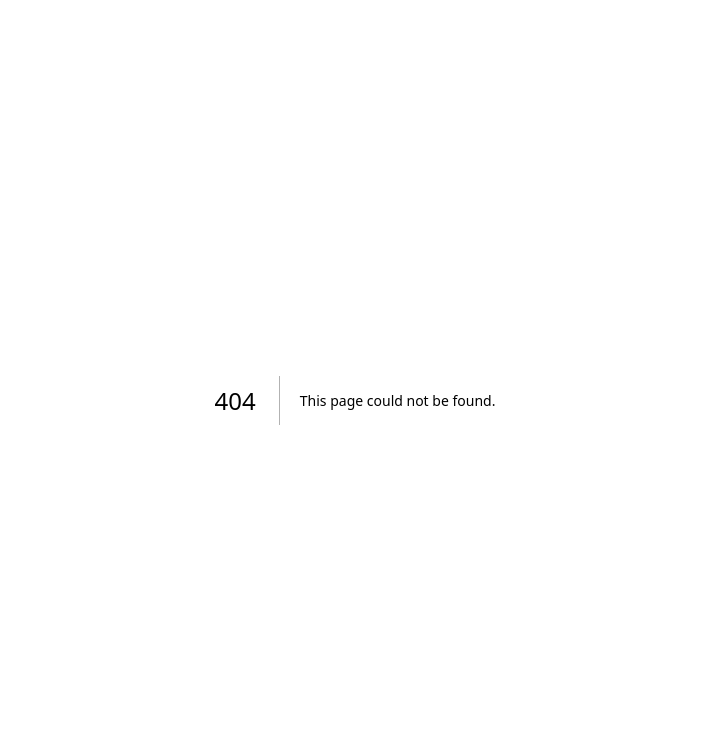
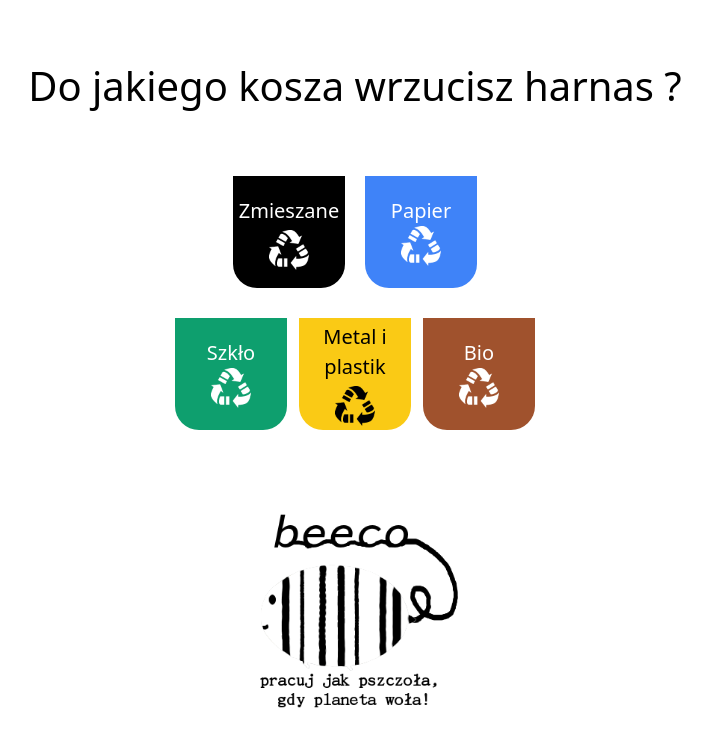
Before and after one commit to Stanlee77/beeco, a Next.js app: page /quiz in a window 1280 px wide. Before the commit this address had no page. Shown: the top 746 px of the page, without its empty margins (285-997 px from the left). Built offline with nearby package versions, Linux system fonts and the light colour scheme.

Commit message:
recycling minigame and some icons

```diff
--- /dev/null
+++ b/app/quiz/page.tsx
@@ -0,0 +1,73 @@
+'use client'
+import React from "react";
+
+const Page: React.FC = () => {
+  const handleContainerClick = (type: string) => {
+    let message = "";
+  switch (type) {
+    case "Zmieszane":
+      message = "Jaka mąka do szarlotki? Mąka pszenna krupczatka jest mąką idealną pod ciasta kruche. Ja jednak zazwyczaj mieszam mąką krupczatkę ze zwykła mąką pszenną tortową lub też uniwersalną. Czasem używam tylko mąki pszennej tortowej, ale daję wtedy małe jajko, ponieważ to niski typ mąki i nie potrzebuje tak dużo płynu. Przy idealnie dobranej ilości masła, mąka tortowa smakuje mi nawet bardziej niż ciasto kruche zrobione z krupczatki. ";
+      break;
+    case "Papier":
+      message = "Jakie są najlepsze jabłka do zrobienia szarlotki? Są dwie odmiany jabłek, które polecam gorąco i które sprawdzą Ci się w 100%. Antonówki oraz szara reneta. Są to kwaśne, twarde jabłka. Nie puszczają tak dużo soku a zachowują idealną strukturę i smak, który jest wręcz pożądany przy takim cieście jak szarlotka. ";
+      break;
+    case "Szkło":
+      message = "W pierwszej kolejności zagnieć ciasto kruche na szarlotkę. W dużej misce umieść razem dwie szklanki mąki (szklanka o pojemności 250 ml); jedno średnie jajko, które może być wyjęte prosto z lodówki; 1/4 szklankę cukru zwykłego lub drobnego - 80 g;  kostkę masła, którą polecam pokroić nożem na mniejsze kawałki. Masło również możesz wyjąć prosto z lodówki. Na koniec jeszcze tylko 2 łyżeczki proszku do pieczenia i ewentualnie szczypta soli. ";
+      break;
+    case "Metal i plastik":
+      message = "Ciasto wyrabiaj dłońmi lub mikserem z hakami do ciasta kruchego. Ja zawsze ciasto kruche wyrabiam w dłoniach. Postaraj się to zrobić szybko. Na początku może Ci się wydawać, że ciasto jest zbyt sypkie, jednak w trakcie rozcierania masła powinno połączyć się w zwartą kulę. Ja wolę wyrabiać ciasto w dużej misce, ale możesz też zrobić to na dużej desce, czystym blacie lub stolnicy. ";
+      break;
+    case "Bio":
+      message = "Przy tych proporcjach składników ciasto powinno wyjść idealne. Jeśli jednak dodasz za dużo mąki i okaże się, że ciasto nie łączy się w kulę polecam dodać łyżkę lodowatej wody lub płaską łyżkę kwaśnej śmietany 18 %.      ";
+      break;
+    default:
+      message = "Z ciasta uformuj kulę. Zawiń je w folię i umieść w lodówce na całą godzinę."
+  };
+  alert(message);
+}
+  return (
+    <div className="w-full">
+        <div className="flex justify-between flex-col items-center text-black text-[40px]">
+          <span className="mt-14 text-center">Do jakiego kosza wrzucisz harnas ?</span>
+        </div>
+        <div className="flex justify-center mt-[60px] gap-x-5">
+        <button className="bg-black w-28 h-28 flex rounded-b-3xl flex-col items-center text-white text-[20px]"
+        onClick={() => handleContainerClick('Zmieszane')}>
+        <span className="mt-5">Zmieszane</span>
+        <img className="w-10 h-10 mt-1" src="/recycling.png" alt="recycling icon" />
+        </button>
+        <button className="bg-blue-500 w-28 h-28 flex rounded-b-3xl flex-col items-center text-white text-[20px]"
+        onClick={() => handleContainerClick('Papier')}>
+        <span className="mt-5">Papier</span>
+        <img className="w-10 h-10" src="/recycling.png" alt="recycling icon" />
+        </button>
+
+        </div>
+
+
+        <div className="flex justify-center mt-[30px] gap-x-3">
+        <button className="bg-green-500 w-28 h-28 flex rounded-b-3xl flex-col items-center text-white text-[20px]"
+        onClick={() => handleContainerClick('Szkło')}>
+        <span className="mt-5">Szkło</span>
+        <img className="w-10 h-10" src="/recycling.png" alt="recycling icon" />
+        </button>
+        <button className="bg-yellow-300 w-28 h-28 flex rounded-b-3xl flex-col text-black items-center  text-[20px] text-center"
+        onClick={() => handleContainerClick('Metal i plastik')}>
+        <span className="mt-1">Metal i plastik</span>
+        <img className="w-10 h-10 mt-1" src="/recycling_rzulty.png" alt="recycling icon" />
+        </button>
+        <button className="bg-[#A0522D] w-28 h-28 flex rounded-b-3xl flex-col items-center text-white text-[20px]"
+        onClick={() => handleContainerClick('Bio')}>
+        <span className="mt-5">Bio</span>
+        <img className="w-10 h-10" src="/recycling.png" alt="recycling icon" />
+        </button>
+
+        </div>
+
+
+        <img className="w-56 h-56 mx-auto" style={{ marginTop: '60px'}} src="/beeco.png" alt="beeco icon" />
+    </div>
+  );
+};
+
+export default Page;
```
Also changed, not shown: public/recycling.png (added), public/recycling_rzulty.png (added).
